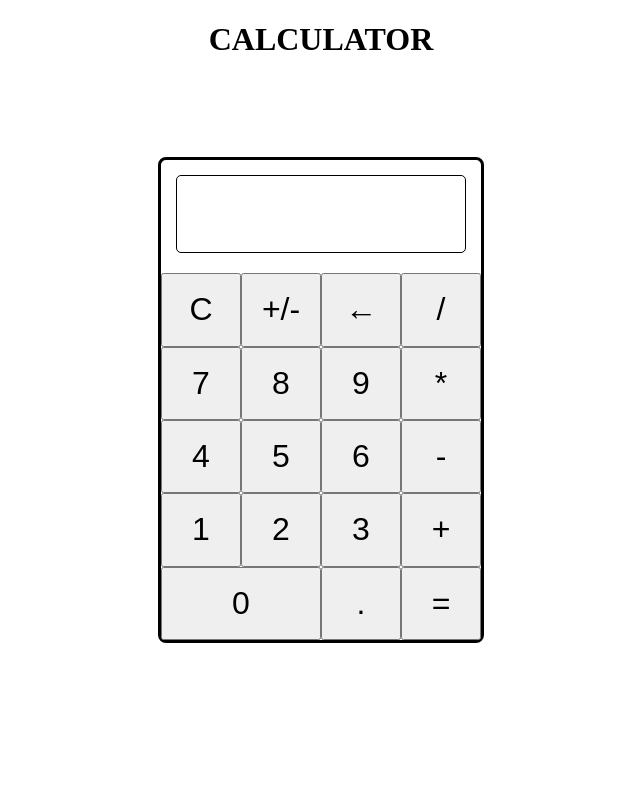
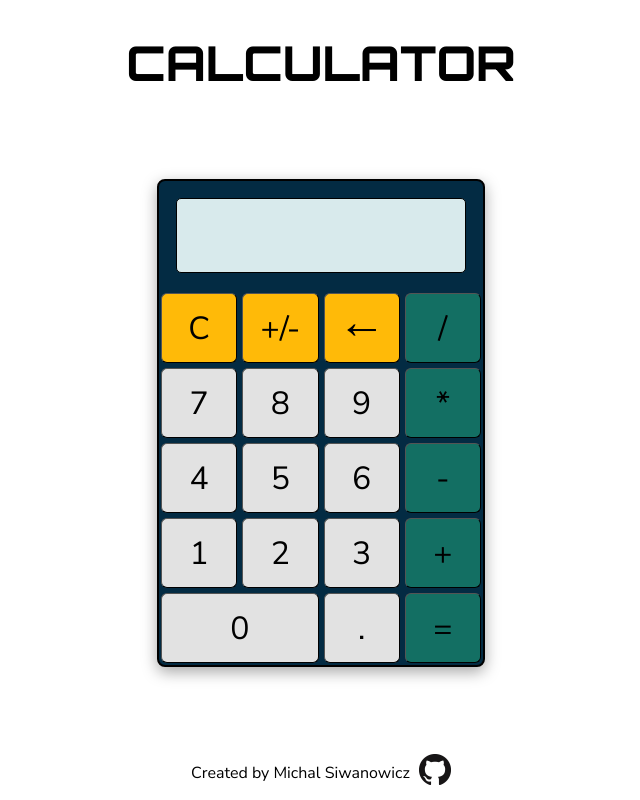
Before and after one commit to micsiw/calculator, a plain HTML site: page index.html in a window 1280 px wide. Shown: the whole page, without its empty margins (319-959 px from the left). Drawn offline with Linux system fonts and the light colour scheme.

Commit message:
full version of calculator with css styling

```diff
--- a/index.html
+++ b/index.html
@@ -7,7 +7,9 @@
     <script src="script.js" defer></script>
     <link rel="stylesheet" href="styles.css">
     <link rel="icon" type="image/x-icon" href="favicon.ico">
-    <title>Calculator</title>
+    <link rel="preconnect" href="https://fonts.googleapis.com">
+    <link rel="preconnect" href="https://fonts.gstatic.com" crossorigin>
+    <link href="https://fonts.googleapis.com/css2?family=Nunito+Sans&family=Orbitron:wght@400;800&display=swap" rel="stylesheet">    <title>Calculator</title>
 </head>
 <body>
     <h1>CALCULATOR</h1>
@@ -15,27 +17,32 @@
         <div class="main-box">
             <div class="display"></div>
             <div class="buttons">
-                <button class="button clear" id="clear">C</button>
-                <button class="button negative" id="negative">+/-</button>
-                <button class="button backspace" id="backspace">&#8592;</button>
-                <button class="button divide" id="divide">/</button>
-                <button class="button 7" id="b7">7</button>
-                <button class="button 8" id="b8">8</button>
-                <button class="button 9" id="b9">9</button>
-                <button class="button multiply" id="multiply">*</button>
-                <button class="button 4" id="b4">4</button>
-                <button class="button 5" id="b5">5</button>
-                <button class="button 6" id="b6">6</button>
-                <button class="button subtract" id="subtract">-</button>
-                <button class="button 1" id="b1">1</button>
-                <button class="button 2" id="b2">2</button>
-                <button class="button 3" id="b3">3</button>
-                <button class="button add" id="add">+</button>
-                <button class="button 0" id="b0">0</button>
-                <button class="button decimal" id="decimal">.</button>
-                <button class="button equals" id="equals">=</button>
+                <button class="button function" id="clear">C</button>
+                <button class="button function" id="negative">+/-</button>
+                <button class="button function" id="backspace"><span id="backspace-text">&#8592;</span></button>
+                <button class="button operator" id="divide">/</button>
+                <button class="button number" id="b7">7</button>
+                <button class="button number" id="b8">8</button>
+                <button class="button number" id="b9">9</button>
+                <button class="button operator" id="multiply">*</button>
+                <button class="button number" id="b4">4</button>
+                <button class="button number" id="b5">5</button>
+                <button class="button number" id="b6">6</button>
+                <button class="button operator" id="subtract">-</button>
+                <button class="button number" id="b1">1</button>
+                <button class="button number" id="b2">2</button>
+                <button class="button number" id="b3">3</button>
+                <button class="button operator" id="add">+</button>
+                <button class="button number" id="b0">0</button>
+                <button class="button number" id="decimal">.</button>
+                <button class="button operator" id="equals">=</button>
             </div>
         </div>
     </div>
+    <div class="footer"><p>Created by Michal Siwanowicz</p>
+        <a href="https://github.com/micsiw">
+            <img src="GitHub-Mark-32px.png" alt="github logo" id="footer-logo">
+        </a>
+    </div>
 </body>
 </html>
--- a/script.js
+++ b/script.js
@@ -153,71 +153,151 @@ buttonNegative.addEventListener("click", () => {
 
 button_1.addEventListener("click", () => {
 
+    const arrayFromDisplay = display.split(" ");
+    const firstNumber = arrayFromDisplay[0]
+    const secondNumber = arrayFromDisplay[2]
+
+    if (firstNumber.length > 8 && secondNumber === undefined || secondNumber !== undefined && secondNumber.length > 8) {
+        return
+    } else {
         display += "1";
         displayScreen.textContent = display;
+    }
 
 });
 
 button_2.addEventListener("click", () => {
 
+    const arrayFromDisplay = display.split(" ");
+    const firstNumber = arrayFromDisplay[0]
+    const secondNumber = arrayFromDisplay[2]
+
+    if (firstNumber.length > 8 && secondNumber === undefined || secondNumber !== undefined && secondNumber.length > 8) {
+        return
+    } else {
         display += "2";
         displayScreen.textContent = display;
+    }
 
 });
 
 button_3.addEventListener("click", () => {
 
+    const arrayFromDisplay = display.split(" ");
+    const firstNumber = arrayFromDisplay[0]
+    const secondNumber = arrayFromDisplay[2]
+
+    if (firstNumber.length > 8 && secondNumber === undefined || secondNumber !== undefined && secondNumber.length > 8) {
+        return
+    } else {
         display += "3";
         displayScreen.textContent = display;
+    }
 
 });
 
 button_4.addEventListener("click", () => {
 
+    const arrayFromDisplay = display.split(" ");
+    const firstNumber = arrayFromDisplay[0]
+    const secondNumber = arrayFromDisplay[2]
+
+    if (firstNumber.length > 8 && secondNumber === undefined || secondNumber !== undefined && secondNumber.length > 8) {
+        return
+    } else {
         display += "4";
         displayScreen.textContent = display;
+    }
 
 });
 
 button_5.addEventListener("click", () => {
 
+    const arrayFromDisplay = display.split(" ");
+    const firstNumber = arrayFromDisplay[0]
+    const secondNumber = arrayFromDisplay[2]
+
+    if (firstNumber.length > 8 && secondNumber === undefined || secondNumber !== undefined && secondNumber.length > 8) {
+        return
+    } else {
         display += "5";
         displayScreen.textContent = display;
+    }
 
 });
 
 button_6.addEventListener("click", () => {
 
+    const arrayFromDisplay = display.split(" ");
+    const firstNumber = arrayFromDisplay[0]
+    const secondNumber = arrayFromDisplay[2]
+
+    if (firstNumber.length > 8 && secondNumber === undefined || secondNumber !== undefined && secondNumber.length > 8) {
+        return
+    } else {
         display += "6";
         displayScreen.textContent = display;
+    }
 
 });
 
 button_7.addEventListener("click", () => {
 
+    const arrayFromDisplay = display.split(" ");
+    const firstNumber = arrayFromDisplay[0]
+    const secondNumber = arrayFromDisplay[2]
+
+    if (firstNumber.length > 8 && secondNumber === undefined || secondNumber !== undefined && secondNumber.length > 8) {
+        return
+    } else {
         display += "7";
         displayScreen.textContent = display;
+    }
 
 });
 
 button_8.addEventListener("click", () => {
 
+    const arrayFromDisplay = display.split(" ");
+    const firstNumber = arrayFromDisplay[0]
+    const secondNumber = arrayFromDisplay[2]
+
+    if (firstNumber.length > 8 && secondNumber === undefined || secondNumber !== undefined && secondNumber.length > 8) {
+        return
+    } else {
         display += "8";
         displayScreen.textContent = display;
+    }
 
 });
 
 button_9.addEventListener("click", () => {
 
+    const arrayFromDisplay = display.split(" ");
+    const firstNumber = arrayFromDisplay[0]
+    const secondNumber = arrayFromDisplay[2]
+
+    if (firstNumber.length > 8 && secondNumber === undefined || secondNumber !== undefined && secondNumber.length > 8) {
+        return
+    } else {
         display += "9";
         displayScreen.textContent = display;
+    }
 
 });
 
 button_0.addEventListener("click", () => {
 
+    const arrayFromDisplay = display.split(" ");
+    const firstNumber = arrayFromDisplay[0]
+    const secondNumber = arrayFromDisplay[2]
+
+    if (firstNumber.length > 8 && secondNumber === undefined || secondNumber !== undefined && secondNumber.length > 8) {
+        return
+    } else {
         display += "0";
         displayScreen.textContent = display;
+    }
 
 });
 
--- a/styles.css
+++ b/styles.css
@@ -1,6 +1,10 @@
 h1 {
 
+    font-family: 'Orbitron', sans-serif;
     text-align: center;
+    font-weight: 800;
+    font-size: 3rem;
+    margin-bottom: 10px;
 
 }
 
@@ -15,17 +19,22 @@ h1 {
 
 .main-box {
 
+    background-color: #032B43;
     height: 60vh;
     width: 40vh;
     display: flex;
     flex-direction: column;
-    border: solid 3px;
+    border: solid 2px;
     border-radius: 8px;
+    padding: 2px;
+    box-shadow: rgba(0, 0, 0, 0.35) 0px 5px 15px;
 
 }
 
 .display {
 
+    font-family: 'Orbitron', sans-serif;
+    background-color: #D8EAEC;
     font-size: 4vh;
     height: 100px;
     margin: 15px;
@@ -44,12 +53,50 @@ h1 {
     display: grid;
     grid-template-columns: 1fr 1fr 1fr 1fr;
     grid-template-rows: 1fr 1fr 1fr 1fr 1fr;
+    gap: 5px;
 
 }
 
 button {
 
     font-size: 4vh;
+    border-radius: 6px;
+    background-color: #E2E2E2;
+    border-width: 1px;
+    font-family: 'Nunito Sans', sans-serif;
+
+}
+
+button.number:hover {
+
+    background-color: white;
+    transform: scale(1.015);
+
+}
+
+button.operator {
+
+    background-color: #136F63;
+
+}
+
+button.operator:hover {
+
+    background-color: #1f8073;
+    transform: scale(1.015);
+
+}
+
+button.function {
+
+    background-color: #FFBA08;
+
+}
+
+button.function:hover {
+
+    background-color: #ffd875;
+    transform: scale(1.015);
 
 }
 
@@ -59,3 +106,43 @@ button {
     grid-column-end: 3;
 
 }
+
+#backspace {
+
+    font-size: 6vh;
+
+}
+
+#backspace-text {
+
+    position: relative;
+    bottom: 6px;
+
+}
+
+
+.footer {
+
+    font-family: 'Nunito Sans', sans-serif;
+    position: fixed;
+    left: 0;
+    bottom: 0;
+    width: 100%;
+    text-align: center;
+
+}
+
+.footer > img,
+.footer > p {
+
+    display: inline-block;
+
+}
+
+#footer-logo {
+
+    position: relative;
+    margin-left: 5px;
+    top: 8px;
+
+}
```
Also changed, not shown: GitHub-Mark-32px.png (added), 1 other file. Lines whose indentation alone changed are shown as unchanged.
